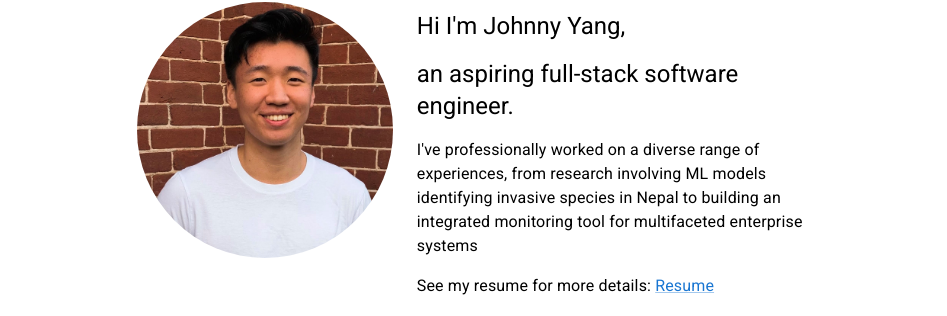
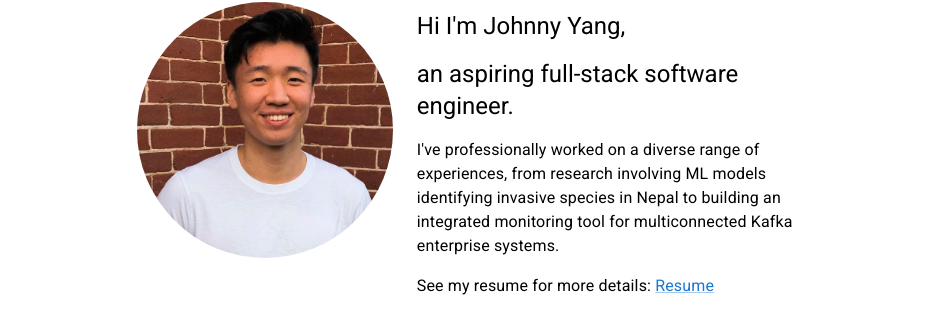
Before and after one commit to johnny-yang-4102/johnny-yang-4102.github.io, a React (Create React App) app: page / in a window 1280 px wide. Shown: the part 237-553 px from the top of the page, without its empty margins (166-1113 px from the left). Built offline with nearby package versions, Linux system fonts and the light colour scheme.

Commit message:
add kafka to abt me

```diff
--- a/src/components/AboutSection.js
+++ b/src/components/AboutSection.js
@@ -27,7 +27,7 @@ const AboutSection = () => {
         <Typography variant="body1" className="spacing">
           I've professionally worked on a diverse range of experiences,
           from research involving ML models identifying invasive species in Nepal
-          to building an integrated monitoring tool for multifaceted enterprise systems
+          to building an integrated monitoring tool for multiconnected Kafka enterprise systems.
         </Typography>
 
         <Typography variant="body1" className="spacing">
```
